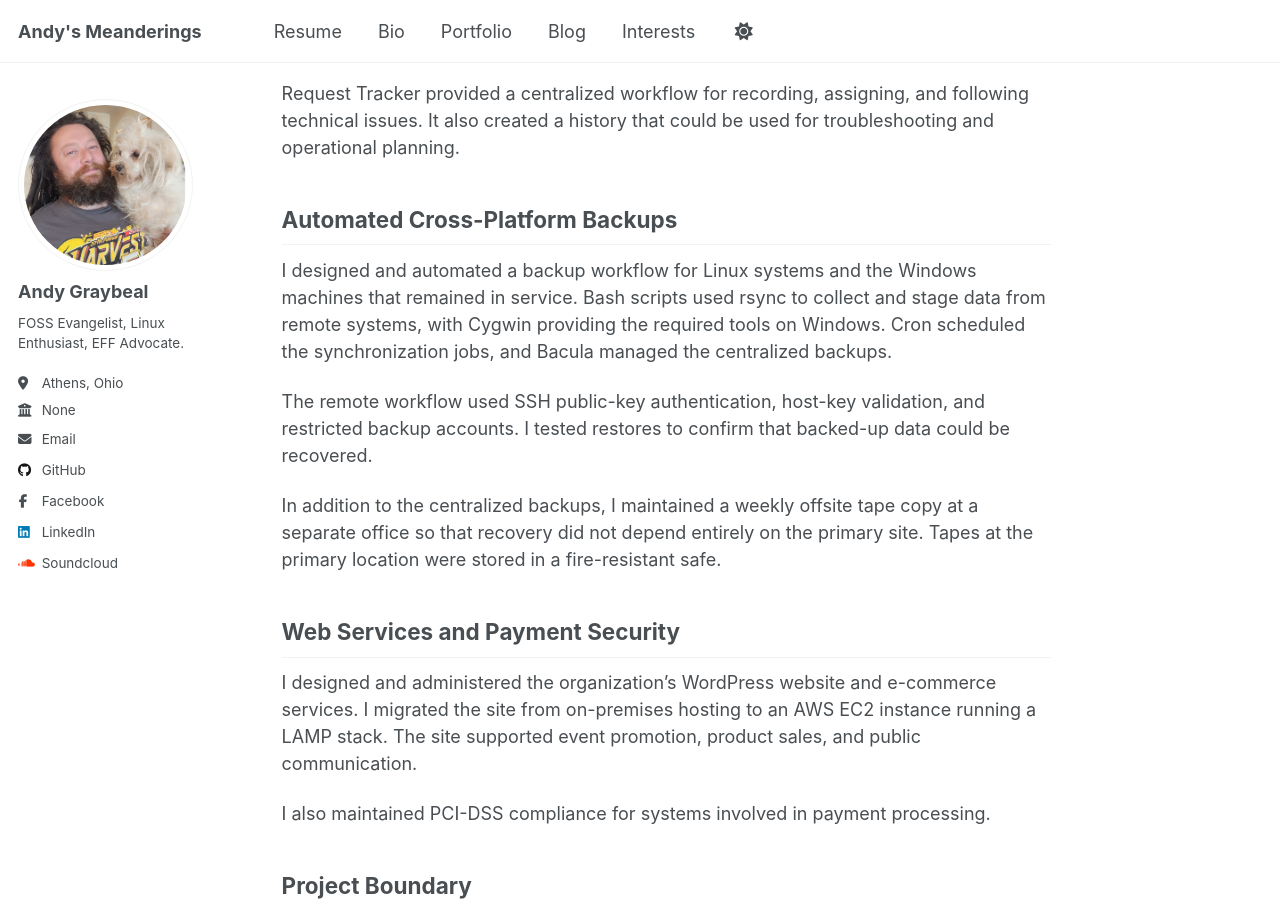
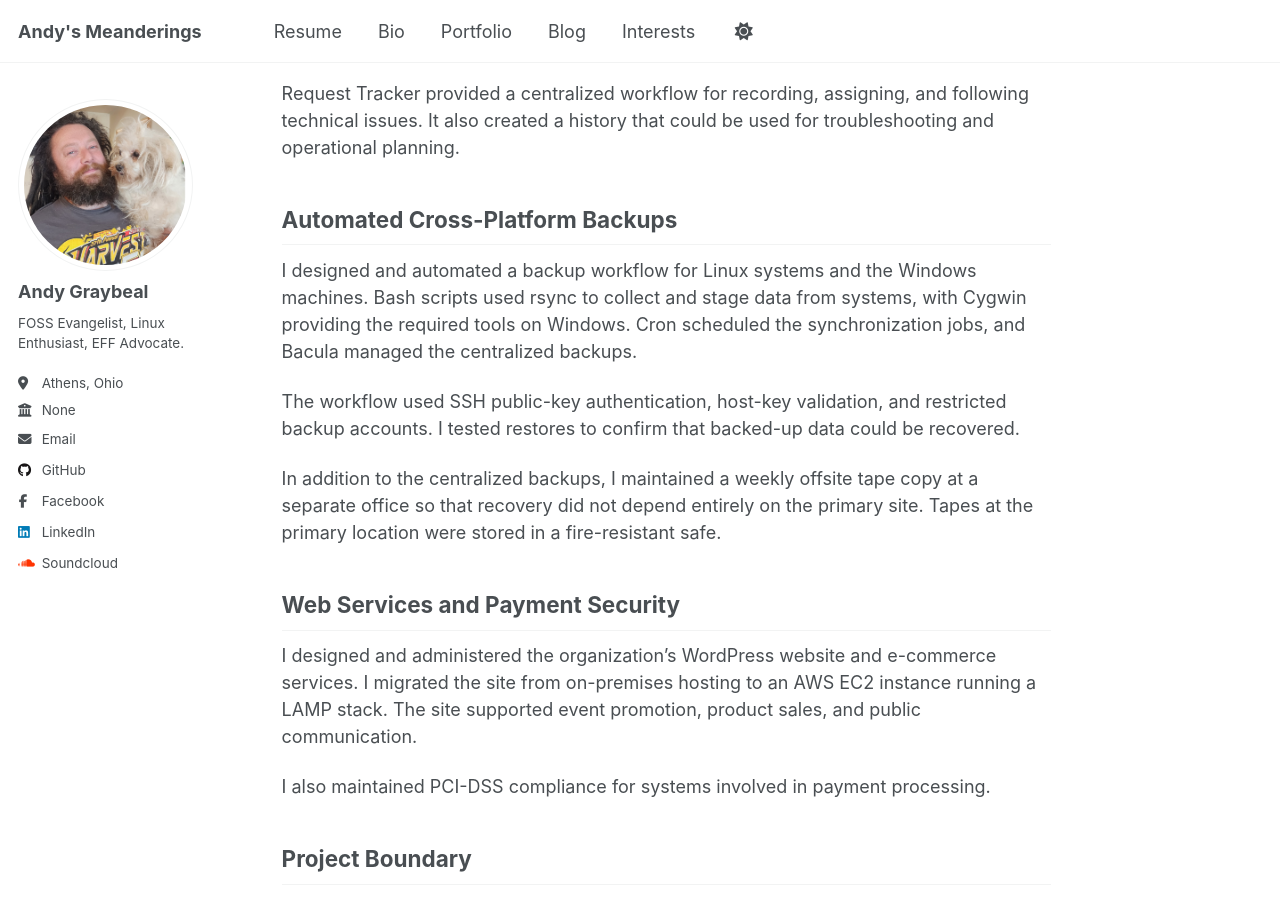
Before and after one commit to andy-graybeal/andy-graybeal.github.io, a Jekyll site: the page built from _portfolio/open_source_coop.md, in a window 1280 px wide and 900 px high, scrolled down 3579 px. Built offline with Jekyll 4.4.1, drawn with Linux system fonts in a browser that asks for light colours; a script that is not in the unit is left out.

Commit message:
Refine backup workflow description for clarity
Removed redundancy in the description of the backup workflow, clarifying that it was designed for both Linux and Windows systems without repeating 'that remained in service'.

```diff
--- a/_portfolio/open_source_coop.md
+++ b/_portfolio/open_source_coop.md
@@ -64,9 +64,9 @@ Request Tracker provided a centralized workflow for recording, assigning, and fo
 
 ## Automated Cross-Platform Backups
 
-I designed and automated a backup workflow for Linux systems and the Windows machines that remained in service. Bash scripts used rsync to collect and stage data from remote systems, with Cygwin providing the required tools on Windows. Cron scheduled the synchronization jobs, and Bacula managed the centralized backups.
+I designed and automated a backup workflow for Linux systems and the Windows machines. Bash scripts used rsync to collect and stage data from systems, with Cygwin providing the required tools on Windows. Cron scheduled the synchronization jobs, and Bacula managed the centralized backups.
 
-The remote workflow used SSH public-key authentication, host-key validation, and restricted backup accounts. I tested restores to confirm that backed-up data could be recovered.
+The workflow used SSH public-key authentication, host-key validation, and restricted backup accounts. I tested restores to confirm that backed-up data could be recovered.
 
 In addition to the centralized backups, I maintained a weekly offsite tape copy at a separate office so that recovery did not depend entirely on the primary site. Tapes at the primary location were stored in a fire-resistant safe.
 
```
